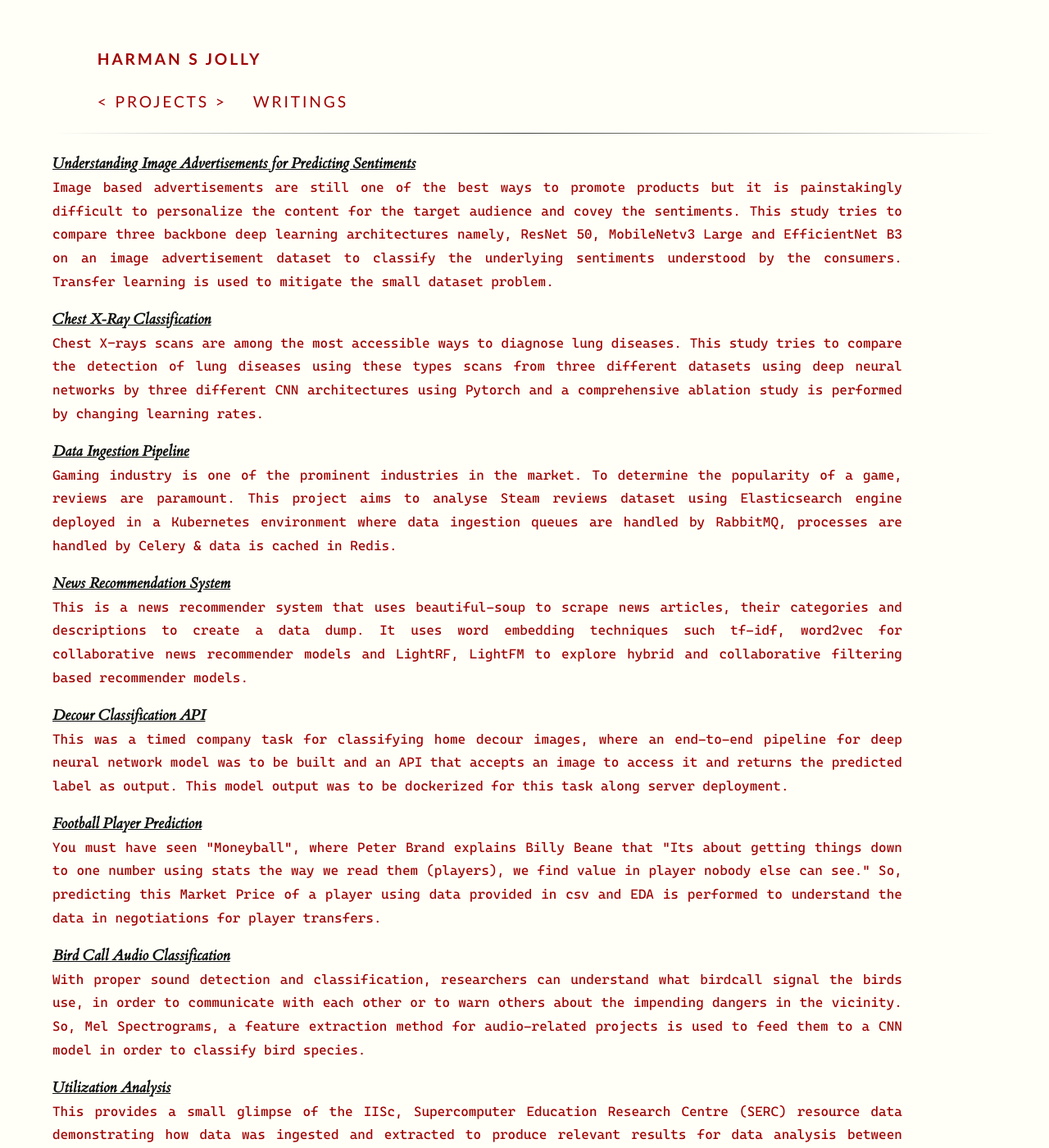
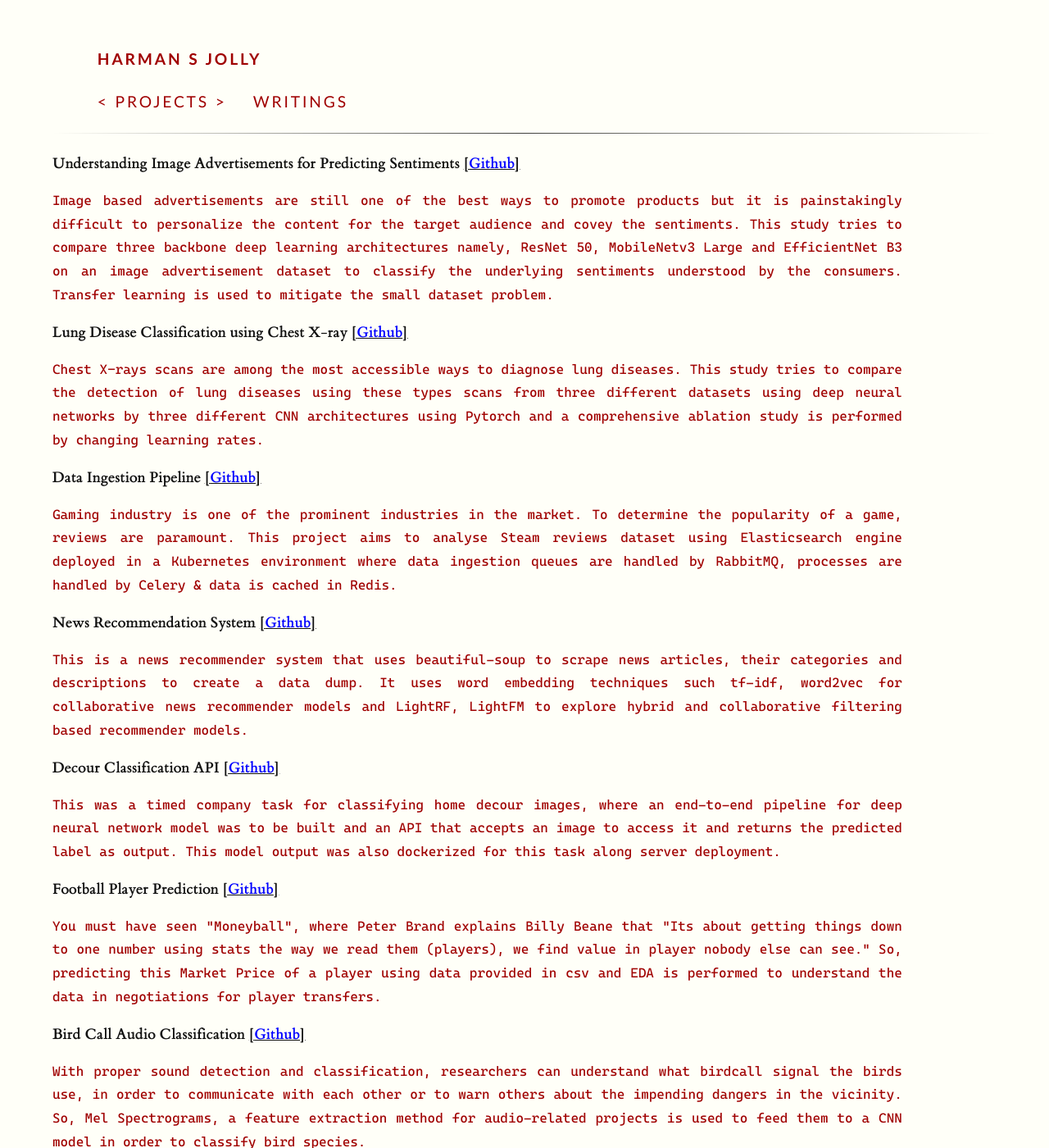
Before and after one commit to coderjolly/coderjolly.github.io, a Jekyll site: the page built from projects.md, in a window 1280 px wide and 1400 px high. Shown: the whole window at 82% size. Built offline with Jekyll 4.4.1, drawn with Linux system fonts in a browser that asks for light colours; a style sheet for code colours, icons or effects is not loaded; some of the changed text lies outside the part shown.

Commit message:
reformatted projects 👔

```diff
--- a/projects.md
+++ b/projects.md
@@ -5,45 +5,67 @@ weight: 2
 ---
 <style>body {text-align: justify}</style>
 
-[***Understanding Image Advertisements for Predicting Sentiments***](https://github.com/coderjolly/processing-advertisements)<br/>
+**Understanding Image Advertisements for Predicting Sentiments** [**[<font color='blue'>Github</font>]**](https://github.com/coderjolly/processing-advertisements)
+<br/>
+
 ``Image based advertisements are still one of the best ways to promote products but it is painstakingly difficult to personalize the content for the target audience and covey the sentiments. This study tries to compare three backbone deep learning architectures namely, ResNet 50, MobileNetv3 Large and EfficientNet B3 on an image advertisement dataset to classify the underlying sentiments understood by the consumers. Transfer learning is used to mitigate the small dataset problem.``
 
 
-[***Chest X-Ray Classification***](https://github.com/coderjolly/Chest-X-Ray-Classification)<br/>
+**Lung Disease Classification using Chest X-ray** [**[<font color='blue'>Github</font>]**](https://github.com/coderjolly/Chest-X-Ray-Classification)
+<br/>
+
 ``Chest X-rays scans are among the most accessible ways to diagnose lung diseases. This study tries to compare the detection of lung diseases using these types scans from three different datasets using deep neural networks by three different CNN architectures using Pytorch and a comprehensive ablation study is performed by changing learning rates.``
 
 
-[***Data Ingestion Pipeline***](https://github.com/coderjolly/data-ingestion-pipeline)<br/>
+**Data Ingestion Pipeline** [**[<font color='blue'>Github</font>]**](https://github.com/coderjolly/data-ingestion-pipeline)
+<br/>
+
 ``Gaming industry is one of the prominent industries in the market. To determine the popularity of a game, reviews are paramount. This project aims to analyse Steam reviews dataset using Elasticsearch engine deployed in a Kubernetes environment where data ingestion queues are handled by RabbitMQ, processes are handled by Celery & data is cached in Redis.``
 
 
-[***News Recommendation System***](https://github.com/coderjolly/news-recommender)<br/>
+**News Recommendation System** [**[<font color='blue'>Github</font>]**](https://github.com/coderjolly/news-recommender)
+<br/>
+
 ``This is a news recommender system that uses beautiful-soup to scrape news articles, their categories and descriptions to create a data dump. It uses word embedding techniques such tf-idf, word2vec for collaborative news recommender models and LightRF, LightFM to explore hybrid and collaborative filtering based recommender models.``
 
 
-[***Decour Classification API***](https://github.com/coderjolly/fulhous-api)<br/>
-``This was a timed company task for classifying home decour images, where an end-to-end pipeline for deep neural network model was to be built and an API that accepts an image to access it and returns the predicted label as output. This model output was to be dockerized for this task along server deployment.``
+**Decour Classification API** [**[<font color='blue'>Github</font>]**](https://github.com/coderjolly/fulhous-api)
+<br/>
+
+``This was a timed company task for classifying home decour images, where an end-to-end pipeline for deep neural network model was to be built and an API that accepts an image to access it and returns the predicted label as output. This model output was also dockerized for this task along server deployment.``
 
 
-[***Football Player Prediction***](https://github.com/coderjolly/football-player-prediction)<br/>
+**Football Player Prediction** [**[<font color='blue'>Github</font>]**](https://github.com/coderjolly/football-player-prediction)
+<br/>
+
 ``You must have seen "Moneyball", where Peter Brand explains Billy Beane that "Its about getting things down to one number using stats the way we read them (players), we find value in player nobody else can see." So, predicting this Market Price of a player using data provided in csv and EDA is performed to understand the data in negotiations for player transfers.``
 
 
-[***Bird Call Audio Classification***](https://github.com/coderjolly/bird-call)<br/>
+**Bird Call Audio Classification** [**[<font color='blue'>Github</font>]**](https://github.com/coderjolly/bird-call)
+<br/>
+
 ``With proper sound detection and classification, researchers can understand what birdcall signal the birds use, in order to communicate with each other or to warn others about the impending dangers in the vicinity. So, Mel Spectrograms, a feature extraction method for audio-related projects is used to feed them to a CNN model in order to classify bird species.``
 
 
-[***Utilization Analysis***](https://github.com/coderjolly/utilisation-analysis)<br/>
-``This provides a small glimpse of the IISc, Supercomputer Education Research Centre (SERC) resource data demonstrating how data was ingested and extracted to produce relevant results for data analysis between actual resource utilization and simulated resource utilization.``
+**We Care (findHelp)** [**[<font color='blue'>Github</font>]**](https://github.com/coderjolly/find-help)
+<br/>
 
-
-[***We Care (findHelp)***](https://github.com/coderjolly/find-help)<br/>
 ``A backend application based on Java Spring Boot that caters to the need of collecting data for patients with depression. Patients are able to register themselves , perform self assessment in order to get help from a cunsellor or doctor. This self-assessment data will be communicated to counsellor or doctor and then appropriate action will be taken accordingly. ``
 
 
-[***DonorFu***](https://devpost.com/software/donorfu)<br/>
+**DonorFu** [**[<font color='blue'>Devpost</font>]**](https://devpost.com/software/donorfu)
+<br/>
+
 ``We find many groups on facebook catering to blood requests. Some groups are highly active and thus cluttered with requests, others dormant & requests are unanswered. DonorFu, a facebook messenger bot leveraging access to groups approved by admins to match posts with potential donors to manage these groups which won $17,500 at FB Developer Community Challenge.``
 
 
-[***Sociogram***](https://github.com/coderjolly/sociogram)<br/>
+**Sociogram** [**[<font color='blue'>Github</font>]**](https://github.com/coderjolly/sociogram)
+<br/>
+
 ``Nowadays, image posting is considered a pivotal social media interaction for sharing posts. SocioGram is an application that allows users to upload various pictures and share it on their profile. Other users can leave a comment or a like on the pictures accordingly, built using Ruby on Rails and Bootstrap.``
+
+
+**Utilization Analysis** [**[<font color='blue'>Github</font>]**](https://github.com/coderjolly/utilisation-analysis)
+<br/>
+
+``This provides a small glimpse of the SERC'sresource data demonstrating how data was ingested and extracted to produce relevant results for data analysis between actual resource utilization and simulated resource utilization.``
```
Also changed, not shown: index.md (+1 -1 lines).
